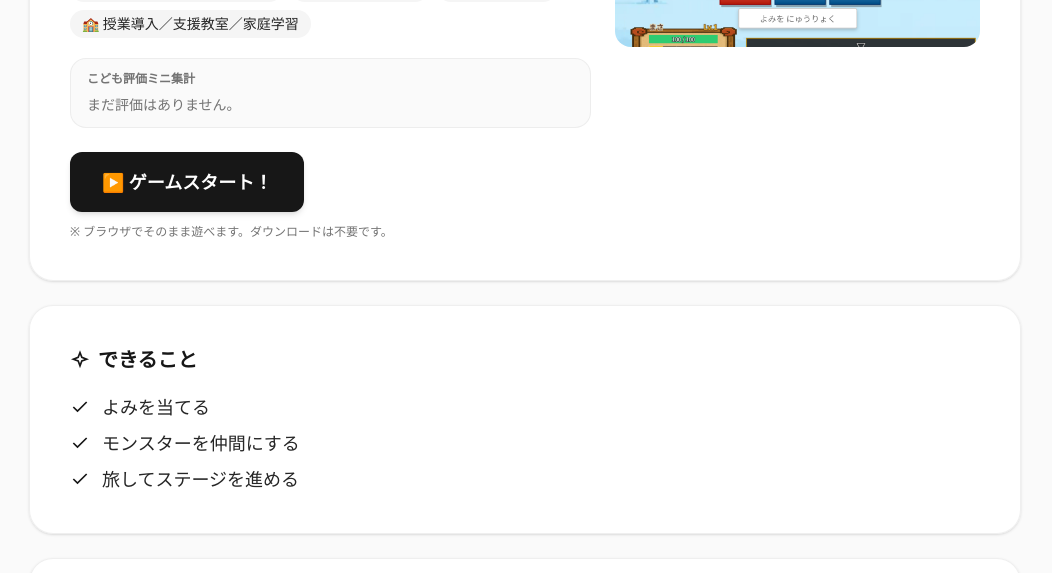
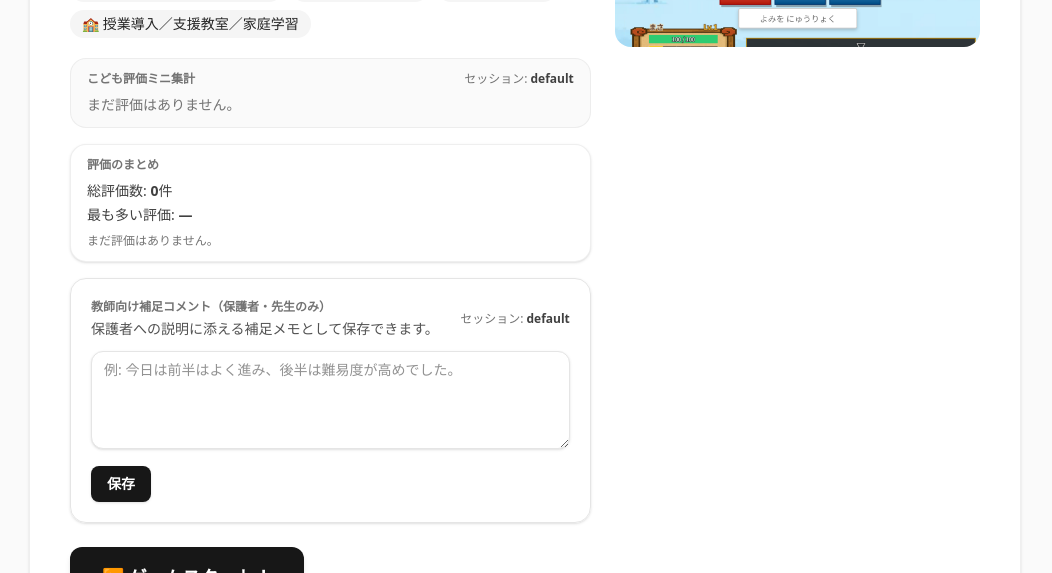
Before and after one commit to shimimasa/gamanavi-portfolio, a Next.js app: page /parents/works/kanji-yomitabi in a window 1280 px wide. Shown: the part 354-927 px from the top of the page, without its empty margins (115-1167 px from the left). Built offline with nearby package versions, Linux system fonts and the light colour scheme; no server answers; grey boxes are pictures that could not be loaded.

Commit message:
Add parents session rating summary and comments

```diff
--- /dev/null
+++ b/src/app/api/teacher-comment/route.js
@@ -0,0 +1,44 @@
+import { NextResponse } from "next/server";
+import { getTeacherComment, setTeacherComment } from "@/lib/ratingsStore";
+import { cookies } from "next/headers";
+
+async function isParentsRequest() {
+  const cookieStore = await cookies();
+  const audience = cookieStore.get("gamanavi_audience")?.value;
+  return audience === "parents";
+}
+
+export async function GET(request) {
+  if (!(await isParentsRequest())) {
+    return NextResponse.json({ error: "forbidden" }, { status: 403 });
+  }
+
+  const { searchParams } = new URL(request.url);
+  const sessionId = searchParams.get("sessionId") ?? "default";
+  const slug = searchParams.get("slug") ?? "";
+  const comment = await getTeacherComment(sessionId, slug);
+
+  return NextResponse.json({ comment });
+}
+
+export async function POST(request) {
+  if (!(await isParentsRequest())) {
+    return NextResponse.json({ error: "forbidden" }, { status: 403 });
+  }
+
+  const body = await request.json().catch(() => null);
+  const sessionId = typeof body?.sessionId === "string" ? body.sessionId.trim() : "";
+  const slug = typeof body?.slug === "string" ? body.slug.trim() : "";
+  const comment = typeof body?.comment === "string" ? body.comment : "";
+
+  if (!sessionId || !slug) {
+    return NextResponse.json({ error: "invalid_request" }, { status: 400 });
+  }
+
+  const result = await setTeacherComment(sessionId, slug, comment);
+  if (!result.ok) {
+    return NextResponse.json({ error: "save_failed" }, { status: 500 });
+  }
+
+  return NextResponse.json({ ok: true });
+}
--- a/src/app/parents/ratings/page.js
+++ b/src/app/parents/ratings/page.js
@@ -110,7 +110,7 @@ export default async function ParentsRatingsPage({ searchParams }) {
                 )}
               </div>
               <Link
-                href={`/parents/works/${work.slug}`}
+                href={`/parents/works/${work.slug}?s=${encodeURIComponent(sessionId)}`}
                 className="text-xs font-semibold text-neutral-600 hover:underline"
               >
                 詳細を見る →
--- a/src/app/parents/works/[slug]/page.js
+++ b/src/app/parents/works/[slug]/page.js
@@ -2,7 +2,8 @@ import Image from "next/image";
 import Link from "next/link";
 import { notFound } from "next/navigation";
 import works from "@/content/works.json";
-import { getRatingSummary } from "@/lib/ratingsStore";
+import { getRatingSummary, getTeacherComment } from "@/lib/ratingsStore";
+import ParentsTeacherComment from "@/components/ParentsTeacherComment";
 
 export function generateStaticParams() {
   return works
@@ -25,7 +26,45 @@ function formatPercent(value, total) {
   return `${Math.round((value / total) * 100)}%`;
 }
 
-export default async function ParentsWorkDetailPage({ params }) {
+function getRatingInsight(summary) {
+  if (!summary || summary.total === 0) {
+    return {
+      label: "—",
+      message: "まだ評価はありません。",
+    };
+  }
+
+  const candidates = [
+    {
+      key: "fun",
+      label: "たのしい 😀",
+      value: summary.fun,
+      message: "前向きに取り組めた子が多い授業でした。",
+    },
+    {
+      key: "ok",
+      label: "ふつう 😐",
+      value: summary.ok,
+      message: "落ち着いて取り組めた子が多い授業でした。",
+    },
+    {
+      key: "hard",
+      label: "むずかしい 😣",
+      value: summary.hard,
+      message: "難しさを感じた子が多く、調整の余地があります。",
+    },
+  ];
+
+  const priority = { fun: 0, ok: 1, hard: 2 };
+  const sorted = [...candidates].sort((a, b) => {
+    if (b.value !== a.value) return b.value - a.value;
+    return priority[a.key] - priority[b.key];
+  });
+
+  return sorted[0];
+}
+
+export default async function ParentsWorkDetailPage({ params, searchParams }) {
   const defaultCanDo = ["よみを当てる", "モンスターを仲間にする", "旅してステージを進める"];
   const defaultLearningBody =
     "漢字の読みを短いサイクルで反復しながら、全国・世界のモチーフに触れられます。「正解→報酬（仲間が増える）」の構造で意欲が続きやすい設計です。";
@@ -36,12 +75,19 @@ export default async function ParentsWorkDetailPage({ params }) {
   ];
 
   const resolvedParams = await params;
+  const resolvedSearchParams = await searchParams;
   const workSlug = typeof resolvedParams?.slug === "string" ? resolvedParams.slug.trim() : "";
+  const sessionId =
+    typeof resolvedSearchParams?.s === "string" && resolvedSearchParams.s.trim().length > 0
+      ? resolvedSearchParams.s.trim()
+      : "default";
 
   const work = works.find((item) => (typeof item.slug === "string" ? item.slug.trim() : "") === workSlug);
   if (!work) return notFound();
 
-  const ratingSummary = await getRatingSummary(work.slug);
+  const ratingSummary = await getRatingSummary(work.slug, sessionId);
+  const teacherComment = await getTeacherComment(sessionId, work.slug);
+  const ratingInsight = getRatingInsight(ratingSummary);
 
   const playUrl = typeof work.links?.play === "string" ? work.links.play.trim() : "";
   const isWip = work.status === "wip" || playUrl.length === 0;
@@ -93,7 +139,12 @@ export default async function ParentsWorkDetailPage({ params }) {
             </div>
 
             <div className="mt-5 rounded-2xl border border-neutral-200/60 bg-neutral-50 px-4 py-3 text-sm text-neutral-700">
-              <p className="text-xs font-semibold text-neutral-500">こども評価ミニ集計</p>
+              <div className="flex flex-wrap items-center justify-between gap-2">
+                <p className="text-xs font-semibold text-neutral-500">こども評価ミニ集計</p>
+                <p className="text-xs text-neutral-500">
+                  セッション: <span className="font-semibold text-neutral-700">{sessionId}</span>
+                </p>
+              </div>
               {ratingSummary.total === 0 ? (
                 <p className="mt-2 text-sm text-neutral-500">まだ評価はありません。</p>
               ) : (
@@ -122,6 +173,27 @@ export default async function ParentsWorkDetailPage({ params }) {
                   </div>
                 </div>
               )}
+            </div>
+
+            <div className="mt-4 rounded-2xl border border-neutral-200/60 bg-white px-4 py-3 text-sm text-neutral-700 shadow-sm">
+              <p className="text-xs font-semibold text-neutral-500">評価のまとめ</p>
+              <div className="mt-2 space-y-1 text-sm text-neutral-700">
+                <p>
+                  総評価数: <span className="font-semibold">{ratingSummary.total}</span>件
+                </p>
+                <p>
+                  最も多い評価: <span className="font-semibold">{ratingInsight.label}</span>
+                </p>
+              </div>
+              <p className="mt-2 text-xs text-neutral-500">{ratingInsight.message}</p>
+            </div>
+
+            <div className="mt-4">
+              <ParentsTeacherComment
+                sessionId={sessionId}
+                slug={work.slug}
+                initialComment={teacherComment}
+              />
             </div>
 
             <div className="mt-6 flex flex-wrap items-center gap-3">
--- /dev/null
+++ b/src/components/ParentsTeacherComment.js
@@ -0,0 +1,101 @@
+"use client";
+
+import { useEffect, useState } from "react";
+
+export default function ParentsTeacherComment({ sessionId, slug, initialComment = "" }) {
+  const [commentValue, setCommentValue] = useState(initialComment);
+  const [status, setStatus] = useState("");
+  const [loading, setLoading] = useState(false);
+
+  useEffect(() => {
+    let isActive = true;
+
+    const fetchComment = async () => {
+      setLoading(true);
+      setStatus("");
+      try {
+        const response = await fetch(
+          `/api/teacher-comment?sessionId=${encodeURIComponent(sessionId)}&slug=${encodeURIComponent(slug)}`
+        );
+        if (!response.ok) {
+          throw new Error("Failed to fetch teacher comment");
+        }
+        const data = await response.json();
+        if (isActive) {
+          setCommentValue(typeof data?.comment === "string" ? data.comment : "");
+        }
+      } catch (error) {
+        console.error("Failed to load teacher comment", error);
+        if (isActive) {
+          setCommentValue("");
+        }
+      } finally {
+        if (isActive) {
+          setLoading(false);
+        }
+      }
+    };
+
+    fetchComment();
+
+    return () => {
+      isActive = false;
+    };
+  }, [sessionId, slug]);
+
+  const handleSave = async () => {
+    setLoading(true);
+    setStatus("");
+    try {
+      const response = await fetch("/api/teacher-comment", {
+        method: "POST",
+        headers: { "Content-Type": "application/json" },
+        body: JSON.stringify({ sessionId, slug, comment: commentValue }),
+      });
+      if (!response.ok) {
+        throw new Error("Failed to save teacher comment");
+      }
+      setStatus("保存しました");
+    } catch (error) {
+      console.error("Failed to save teacher comment", error);
+      setStatus("保存に失敗しました");
+    } finally {
+      setLoading(false);
+      window.setTimeout(() => setStatus(""), 2000);
+    }
+  };
+
+  return (
+    <div className="rounded-2xl border border-neutral-200 bg-white/80 p-4 text-sm text-neutral-700 shadow-sm sm:p-5">
+      <div className="flex flex-wrap items-center justify-between gap-2">
+        <div>
+          <p className="text-xs font-semibold text-neutral-500">教師向け補足コメント（保護者・先生のみ）</p>
+          <p className="mt-1 text-sm text-neutral-600">保護者への説明に添える補足メモとして保存できます。</p>
+        </div>
+        <div className="text-xs text-neutral-500">
+          セッション: <span className="font-semibold text-neutral-700">{sessionId}</span>
+        </div>
+      </div>
+      <textarea
+        value={commentValue}
+        onChange={(event) => setCommentValue(event.target.value)}
+        placeholder="例: 今日は前半はよく進み、後半は難易度が高めでした。"
+        rows={4}
+        className="mt-3 w-full rounded-xl border border-neutral-200 bg-white px-3 py-2 text-sm text-neutral-800 shadow-sm focus-visible:outline-none focus-visible:ring-2 focus-visible:ring-neutral-900"
+      />
+      <div className="mt-3 flex flex-wrap items-center gap-2">
+        <button
+          type="button"
+          onClick={handleSave}
+          disabled={loading}
+          className={`rounded-lg px-4 py-2 text-xs font-semibold shadow-sm transition sm:text-sm ${
+            loading ? "cursor-wait bg-neutral-200 text-neutral-600" : "bg-neutral-900 text-white hover:bg-neutral-800"
+          }`}
+        >
+          保存
+        </button>
+        {status && <span className="text-xs text-neutral-500">{status}</span>}
+      </div>
+    </div>
+  );
+}
```
Also changed, not shown: src/lib/ratingsStore.js.
